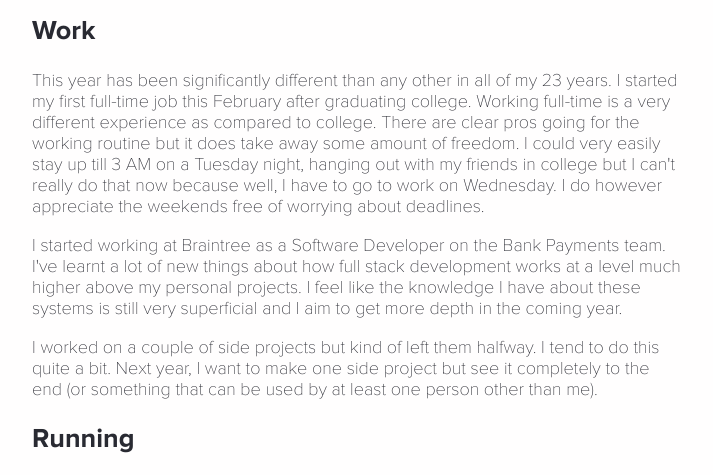
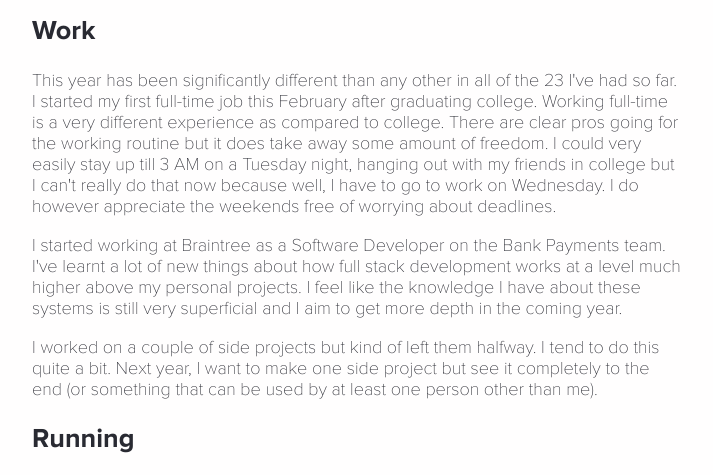
Before and after one commit to yagrawl/scribbles, a Gatsby site: page /year-in-review-2019 in a window 1280 px wide. Shown: the part 617-1092 px from the top of the page, without its empty margins (283-996 px from the left). Built offline with nearby package versions, Linux system fonts and the light colour scheme; Gatsby itself is replaced by a stand-in of ours; some packages are replaced by stand-ins of ours.

Commit message:
grammatical fixes to content

```diff
--- a/content/posts/2019-12-29-year-in-review-2019.md
+++ b/content/posts/2019-12-29-year-in-review-2019.md
@@ -14,14 +14,14 @@ Here are a few things I did during this year and some goals for the coming year.
 
 ## Work
 
-This year has been significantly different than any other in all of my 23 years.
-I started my first full-time job this February after graduating college. Working
-full-time is a very different experience as compared to college. There are clear
-pros going for the working routine but it does take away some amount of freedom.
-I could very easily stay up till 3 AM on a Tuesday night, hanging out with my
-friends in college but I can't really do that now because well, I have to go to
-work on Wednesday. I do however appreciate the weekends free of worrying about
-deadlines.
+This year has been significantly different than any other in all of the 23 I've
+had so far. I started my first full-time job this February after graduating
+college. Working full-time is a very different experience as compared to college.
+There are clear pros going for the working routine but it does take away some
+amount of freedom. I could very easily stay up till 3 AM on a Tuesday night,
+hanging out with my friends in college but I can't really do that now because
+well, I have to go to work on Wednesday. I do however appreciate the weekends
+free of worrying about deadlines.
 
 I started working at Braintree as a Software Developer on the Bank Payments
 team. I've learnt a lot of new things about how full stack development works at
```
